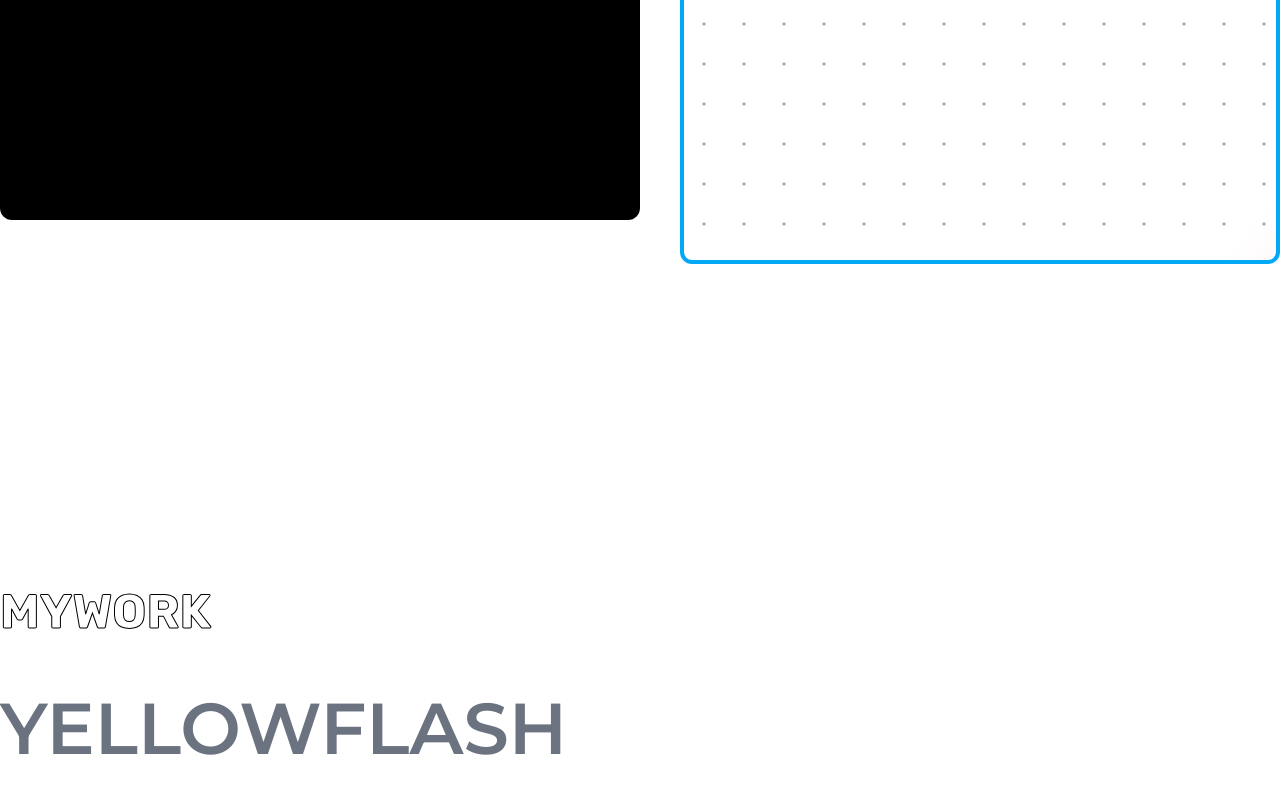
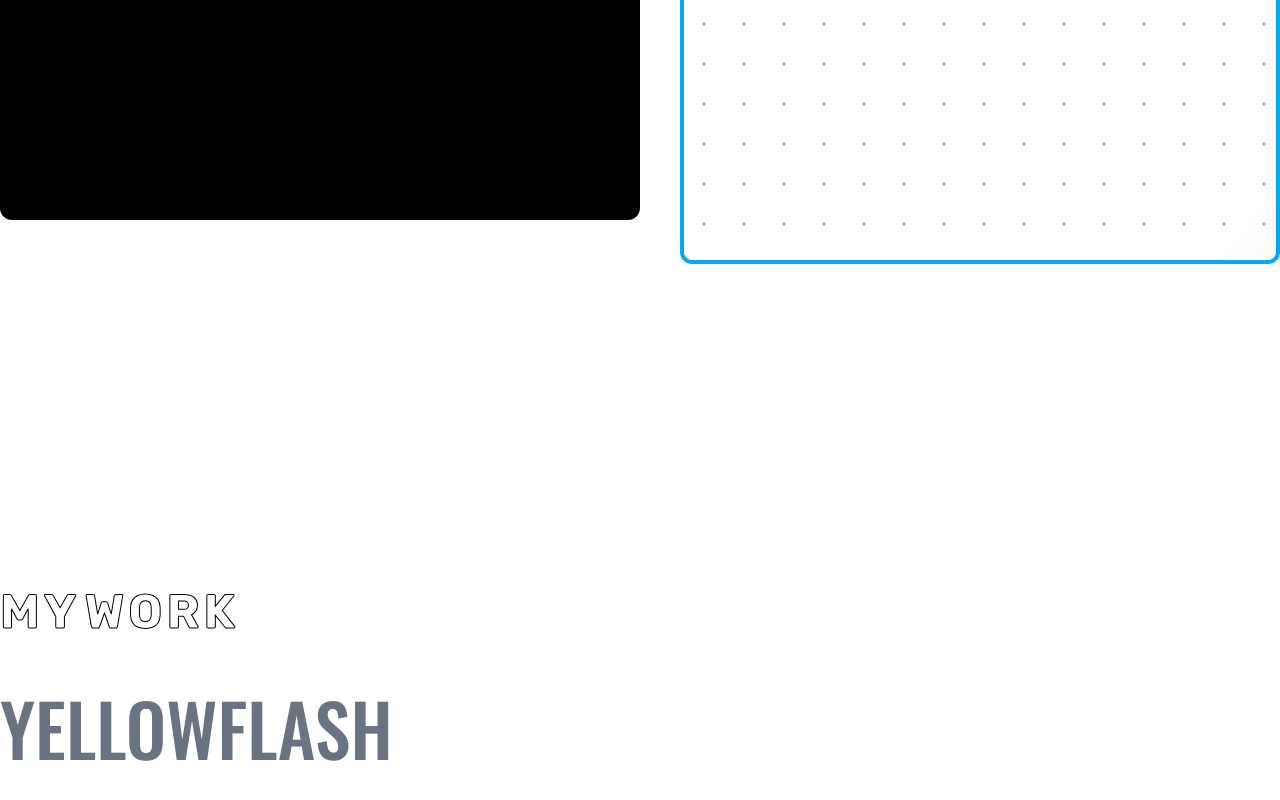
Before and after one commit to vojir-mikulas/portfolio, a Next.js app: page / in a window 1280 px wide. Shown: the part 1496-2296 px from the top of the page. Built offline with nearby package versions, Linux system fonts and the light colour scheme.

Commit message:
project heading size

```diff
--- a/components/GradientCard/index.tsx
+++ b/components/GradientCard/index.tsx
@@ -21,7 +21,7 @@
             }
         },
         rest: {
-            backgroundPosition: '0 0',
+            backgroundPosition: '0% 0%',
             scale: 1,
             transition: {
                 default: {ease: "linear", duration: 0.1,}
--- a/components/ProjectList/index.tsx
+++ b/components/ProjectList/index.tsx
@@ -143,8 +143,8 @@
             zIndex: 2,
         },
         hover: {
-            scaleX: 2,
-            scaleY: 2,
+            scaleX:1.5,
+            scaleY: 1.5,
             opacity: 1,
             zIndex: -10,
             clipPath: 'polygon(0% 0%,100% 0%,100% 100%,0% 100%)',
@@ -206,16 +206,16 @@
                 }}
                 onMouseMove={handleMouseMove}
                 onClick={handleOnClick}
-                className={'relative  w-full flex items-center project py-4 interactable'}>
+                className={'relative w-full flex items-center project py-4 interactable'}>
                 <div className={'w-full flex items-center z-50'}>
                     <button onFocus={() => setIsMouseHovering(true)}
                             onBlur={() => setIsMouseHovering(false)}>
-                        <h2 className={`text-7xl mobile:text-3xl font-medium ${isMouseHovering ? 'text-black mobile:text-white' : 'text-gray-500'} transition-all mobile:mix-blend-difference`}>{title}</h2></button>
+                        <h2 className={`text-7xl font-oswald mobile:text-3xl font-medium ${isMouseHovering ? 'text-black mobile:text-white' : 'text-gray-500'} transition-all mobile:mix-blend-difference`}>{title}</h2></button>
                     <motion.div
                         initial={'initial'}
                         animate={isMouseHovering ? 'hover' : 'initial'}
                         exit={'exit'}
-                        className={'flex flex-col text-sm ml-7 z-10'}>
+                        className={'flex flex-col    text-sm ml-7 z-10  '}>
                         <motion.span custom={3} variants={descriptionVariants} className={'ml-9'}>{info.description} </motion.span>
                         <motion.span custom={2} variants={descriptionVariants} className={'ml-6'}>{info.type} </motion.span>
                         <motion.span custom={1} variants={descriptionVariants} className={'ml-3'}>{info.year} </motion.span>
--- a/components/RevText/index.tsx
+++ b/components/RevText/index.tsx
@@ -35,7 +35,7 @@
                         whileInView={'reveal'}
                         exit={'initial'}
                         custom={index}
-                        className={'text-8xl font-bold inline-block  text-stroke my-10 tablet:text-5xl'}
+                        className={'text-9xl font-bold inline-block  text-stroke my-10 tablet:text-5xl mr-1'}
                         variants={charVariants}
                         key={char}>{char} </motion.div>
                 ))}
--- a/styles/globals.css
+++ b/styles/globals.css
@@ -1,4 +1,5 @@
 @import url('https://fonts.googleapis.com/css2?family=Montserrat:wght@600;700&family=Roboto:ital,wght@0,300;0,400;0,500;0,700;0,900;1,300;1,400;1,500;1,700&family=Rubik:ital,wght@0,300;0,400;0,500;0,600;0,700;1,300;1,400;1,500;1,600&display=swap');
+@import url('https://fonts.googleapis.com/css2?family=Oswald:wght@500;600&display=swap');
 
 @tailwind base;
 @tailwind components;
@@ -21,7 +22,9 @@
 h2, h3 {
     font-family: 'Montserrat', sans-serif;
 }
-
+.font-oswald{
+    font-family: 'Oswald', sans-serif;
+}
 .hazard{
     background-image: repeating-linear-gradient(
             -55deg,
```
